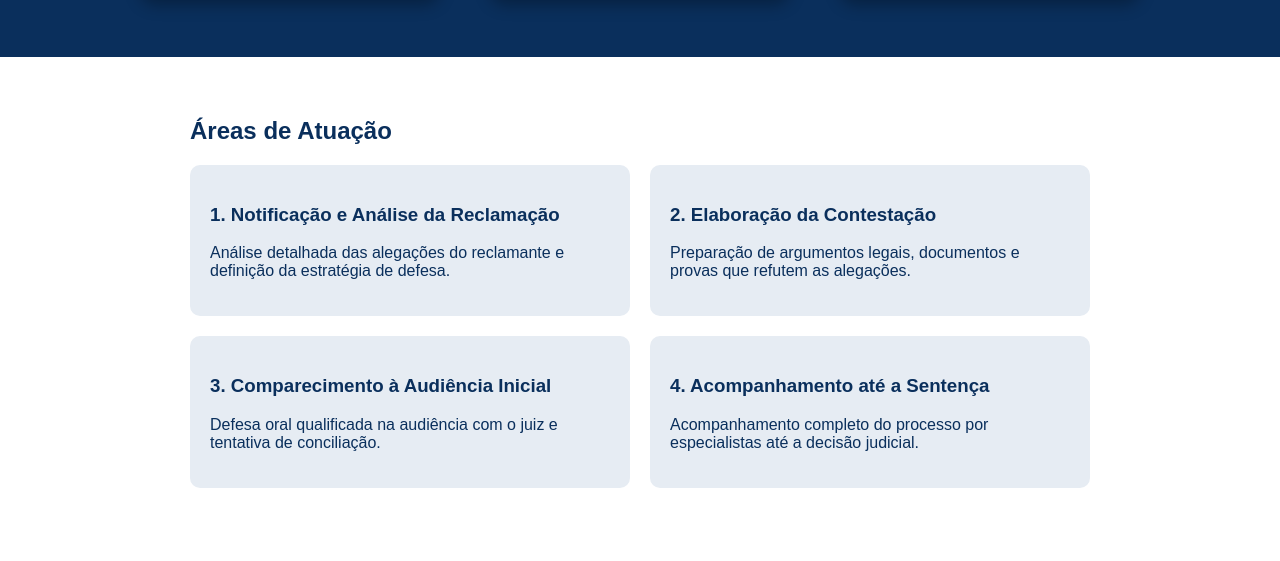
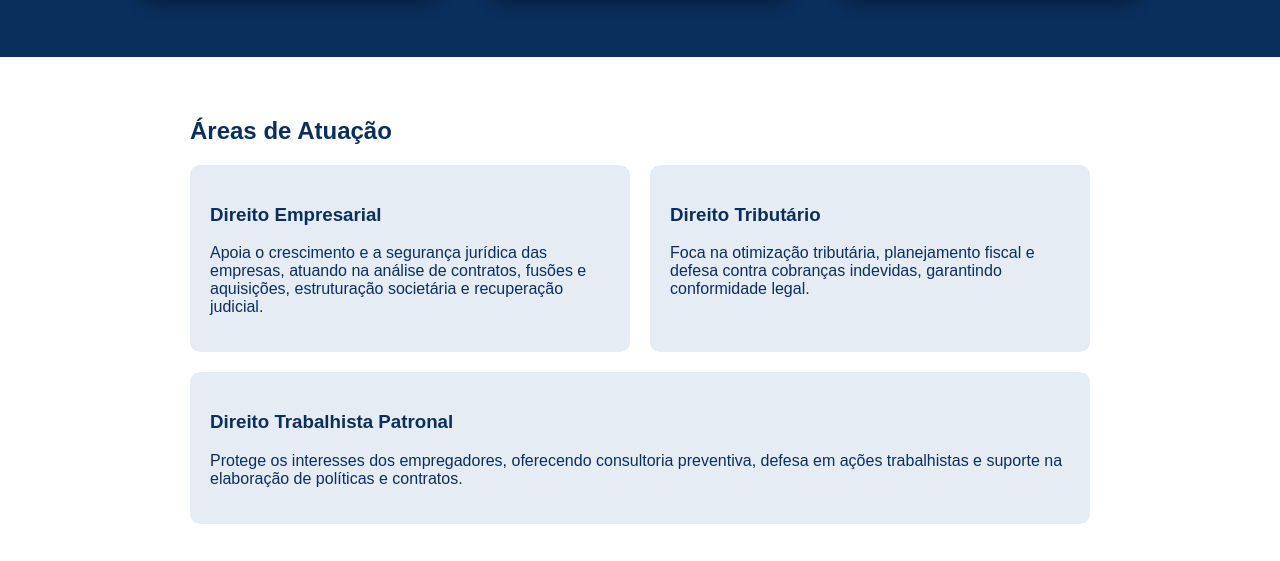
Before and after one commit to vpenalozaa/MHC, a plain HTML site: page index.html in a window 1280 px wide. Shown: the part 986-1547 px from the top of the page. Drawn offline with Linux system fonts and the light colour scheme.

Commit message:
index.html

```diff
--- a/index.html
+++ b/index.html
@@ -53,25 +53,23 @@
   </div>
 </section>
 
+ </div>
+</section>
 
-  <section id="areas" class="areas">
+<section id="atuacao" class="areas">
   <h2>Áreas de Atuação</h2>
   <div class="cards">
     <div class="card">
-        <h3>1. Notificação e Análise da Reclamação</h3>
-        <p>Análise detalhada das alegações do reclamante e definição da estratégia de defesa.</p>
+      <h3>Direito Empresarial</h3>
+      <p>Apoia o crescimento e a segurança jurídica das empresas, atuando na análise de contratos, fusões e aquisições, estruturação societária e recuperação judicial.</p>
     </div>
     <div class="card">
-        <h3>2. Elaboração da Contestação</h3>
-        <p>Preparação de argumentos legais, documentos e provas que refutem as alegações.</p>
+      <h3>Direito Tributário</h3>
+      <p>Foca na otimização tributária, planejamento fiscal e defesa contra cobranças indevidas, garantindo conformidade legal.</p>
     </div>
     <div class="card">
-        <h3>3. Comparecimento à Audiência Inicial</h3>
-        <p>Defesa oral qualificada na audiência com o juiz e tentativa de conciliação.</p>
-      </div>
-      <div class="card">
-        <h3>4. Acompanhamento até a Sentença</h3>
-        <p>Acompanhamento completo do processo por especialistas até a decisão judicial.</p>
+      <h3>Direito Trabalhista Patronal</h3>
+      <p>Protege os interesses dos empregadores, oferecendo consultoria preventiva, defesa em ações trabalhistas e suporte na elaboração de políticas e contratos.</p>
     </div>
   </div>
 </section>
```
Lines whose indentation alone changed are shown as unchanged.
